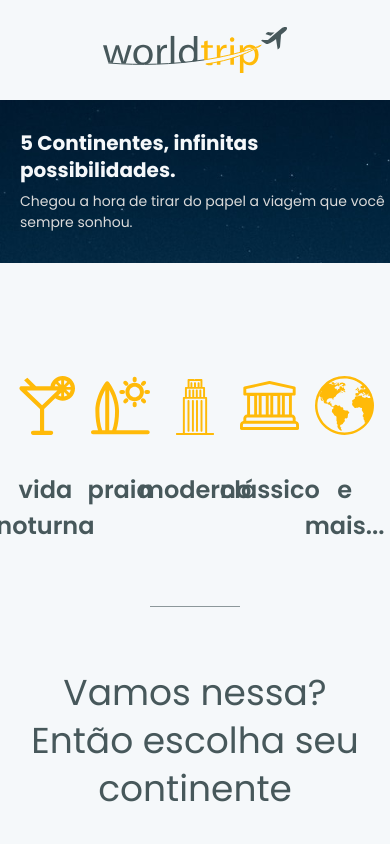
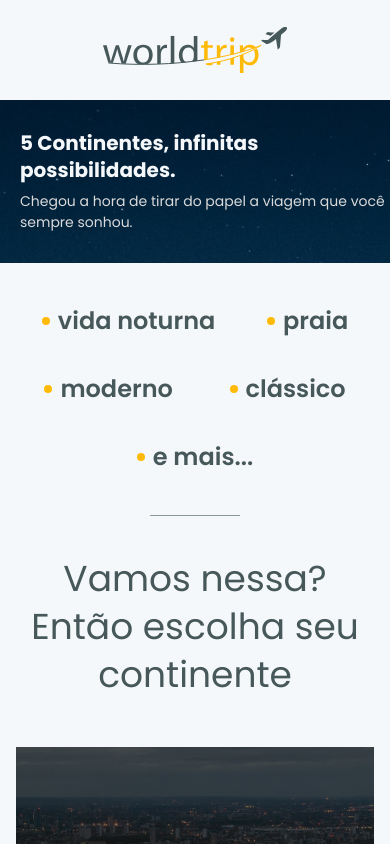
Before and after one commit to vagnerolliver/ignite-challenge-08-interface-com-chakra-ui, a Next.js app: page / in a window 390 px wide. Shown: the top 844 px of the page. Built offline with nearby package versions, Linux system fonts and the light colour scheme.

Commit message:
chore: responsible adjuments

```diff
--- a/pages/index.tsx
+++ b/pages/index.tsx
@@ -1,10 +1,15 @@
-import { Box, Flex, Text, Heading ,Image, SimpleGrid, VStack, Center, Divider, Container } from "@chakra-ui/react"
+import { Box, Flex, Text, Heading ,Image, SimpleGrid, VStack, Center, Divider, Container, useBreakpointValue, HStack } from '@chakra-ui/react'
 import type { NextPage } from 'next'
 
 import { Header } from '../components/Header'
 import { Slider } from '../components/Slider'
 
 const Home: NextPage = (): JSX.Element => {
+
+  const isDesktopVersion = useBreakpointValue({
+    base: false,
+    md: true
+  })
 
   const slides = [
     {
@@ -29,29 +34,29 @@ const Home: NextPage = (): JSX.Element => {
       <Header />
 
       <Box
-        backgroundImage="url('/images/home/bg-banner-repeat.png')"
-        backgroundRepeat="repeat-x"
-        backgroundPosition="left"
+        backgroundImage='url("/images/home/bg-banner-repeat.png")'
+        backgroundRepeat='repeat-x'
+        backgroundPosition='left'
       >
         <Box
-          backgroundImage="url('/images/home/bg-banner-home.svg')"
-          backgroundRepeat="no-repeat"
-          backgroundPosition="left"
+          backgroundImage='url("/images/home/bg-banner-home.svg")'
+          backgroundRepeat='no-repeat'
+          backgroundPosition='left'
         >
           <Flex
-            height={{ base:'163px', md:"368" }}
+            height={{ base:'163px', md:'368' }}
             justify={{ md: 'space-around' }}
             paddingLeft={5}
-            align="center"
-            maxW="1160"
-            mx="auto"
-            w="100%"
+            align='center'
+            maxW='1160'
+            mx='auto'
+            w='100%'
           >
-            <Box w="100%" maxW="430" mt={{ md:'8' }}>
+            <Box w='100%' maxW='430' mt={{ md:'8' }}>
               <Heading
                 fontSize={{ base: '20px', md: '36px' }}
                 mb={{ base:2, md:6 }}
-                color="light.200"
+                color='light.200'
                 as='h2'
               >
                 5 Continentes,
@@ -64,52 +69,85 @@ const Home: NextPage = (): JSX.Element => {
 
             <Box
               display={{ base: 'none', md: 'flex' }}
-              alignSelf="flex-end"
-              textAlign="right"
-              w="100%"
-              pr="4"
+              alignSelf='flex-end'
+              textAlign='right'
+              w='100%'
+              pr='4'
             >
-              <Image src='/images/home/airplane-banner-home.svg' width="417px" ml="auto" alt='Airplane' />
+              <Image src='/images/home/airplane-banner-home.svg' width='417px' ml='auto' alt='Airplane' />
             </Box>
           </Flex>
         </Box>
       </Box>
 
-      <Container maxWidth={1060} mx="auto" mt="100">
-        <SimpleGrid columns={5} spacing={4} align="center">
+      <Container maxWidth={1060} mx='auto' mt={{base:10, md:20}}>
+        { isDesktopVersion
+            ?
+              <SimpleGrid columns={5} spacing={4} align='center'>
                 <VStack spacing={6}>
-            <Image src='/images/home/cocktail.svg' width="85" height="85" alt='Cocktail' mx="auto" />
-            <Text color='dark.200' fontSize="24" fontWeight="600">vida noturna</Text>
+                  <Image src='/images/home/cocktail.svg' width='85' height='85' alt='Cocktail' mx='auto' />
+                  <Text color='dark.200' fontSize='24' fontWeight='600'>vida noturna</Text>
                 </VStack>
                 <VStack spacing={6}>
-            <Image src='/images/home/surf.svg' width="85" height="85" alt='Surf' mx="auto" />
-            <Text color='dark.200' fontSize="24" fontWeight="600">praia</Text>
+                  <Image src='/images/home/surf.svg' width='85' height='85' alt='Surf' mx='auto' />
+                  <Text color='dark.200' fontSize='24' fontWeight='600'>praia</Text>
                 </VStack>
                 <VStack spacing={6}>
-            <Image src='/images/home/building.svg' width="85" height="85" alt='Building' mx="auto" />
-            <Text color='dark.200' fontSize="24" fontWeight="600">moderno</Text>
+                  <Image src='/images/home/building.svg' width='85' height='85' alt='Building' mx='auto' />
+                  <Text color='dark.200' fontSize='24' fontWeight='600'>moderno</Text>
                 </VStack>
                 <VStack spacing={6}>
-            <Image src='/images/home/museum.svg' width="85" height="85" alt='Museum' mx="auto" />
-            <Text color='dark.200' fontSize="24" fontWeight="600">clássico</Text>
+                  <Image src='/images/home/museum.svg' width='85' height='85' alt='Museum' mx='auto' />
+                  <Text color='dark.200' fontSize='24' fontWeight='600'>clássico</Text>
                 </VStack>
                 <VStack spacing={6}>
-            <Image src='/images/home/earth.svg' width="85" height="85" alt='Earth' mx="auto" />
-            <Text color='dark.200' fontSize="24" fontWeight="600">e mais...</Text>
+                  <Image src='/images/home/earth.svg' width='85' height='85' alt='Earth' mx='auto' />
+                  <Text color='dark.200' fontSize='24' fontWeight='600'>e mais...</Text>
                 </VStack>
               </SimpleGrid>
+            :
+              <>
+                <Flex justify='space-around' mb={8}>
+                  <HStack spacing={2}>
+                    <Box width={2} height={2} backgroundColor='yellow.300' display='inline-block' borderRadius='50%' />
+                    <Text color='dark.200' fontSize='24' fontWeight='600'>vida noturna</Text>
+                  </HStack>
+                  <HStack spacing={2}>
+                    <Box as='span' width={2} height={2} backgroundColor='yellow.300' display='inline-block' borderRadius='50%' />
+                    <Text color='dark.200' fontSize='24' fontWeight='600'>praia</Text>
+                  </HStack>
+                </Flex>
 
+                <Flex justify='space-around' mb={8}>
+                  <HStack spacing={2}>
+                    <Box as='span' width={2} height={2} backgroundColor='yellow.300' display='inline-block' borderRadius='50%' />
+                    <Text color='dark.200' fontSize='24' fontWeight='600'>moderno</Text>
+                  </HStack>
+                  <HStack spacing={2}>
+                    <Box as='span' width={2} height={2} backgroundColor='yellow.300' display='inline-block' borderRadius='50%' />
+                    <Text color='dark.200' fontSize='24' fontWeight='600'>clássico</Text>
+                  </HStack>
+                </Flex>
 
-        <Center height='125'>
+                <Flex justify='center'>
+                  <HStack spacing={2}>
+                    <Box as='span' width={2} height={2} backgroundColor='yellow.300' display='inline-block' borderRadius='50%' />
+                    <Text color='dark.200' fontSize='24' fontWeight='600'>e mais...</Text>
+                  </HStack>
+                </Flex>
+              </>
+        }
+
+        <Center height={{ base:20, md: '125px' }}>
           <Divider orientation='horizontal' maxWidth={90} borderColor='dark.200'/>
         </Center>
 
         <Heading
-          as="h2"
-          textAlign="center"
-          fontSize="36"
+          as='h2'
+          textAlign='center'
+          fontSize='36'
           fontWeight='400'
-          color="dark.200"
+          color='dark.200'
           mb={12}
         >
           Vamos nessa? <br />
```
Lines whose indentation alone changed are shown as unchanged.
